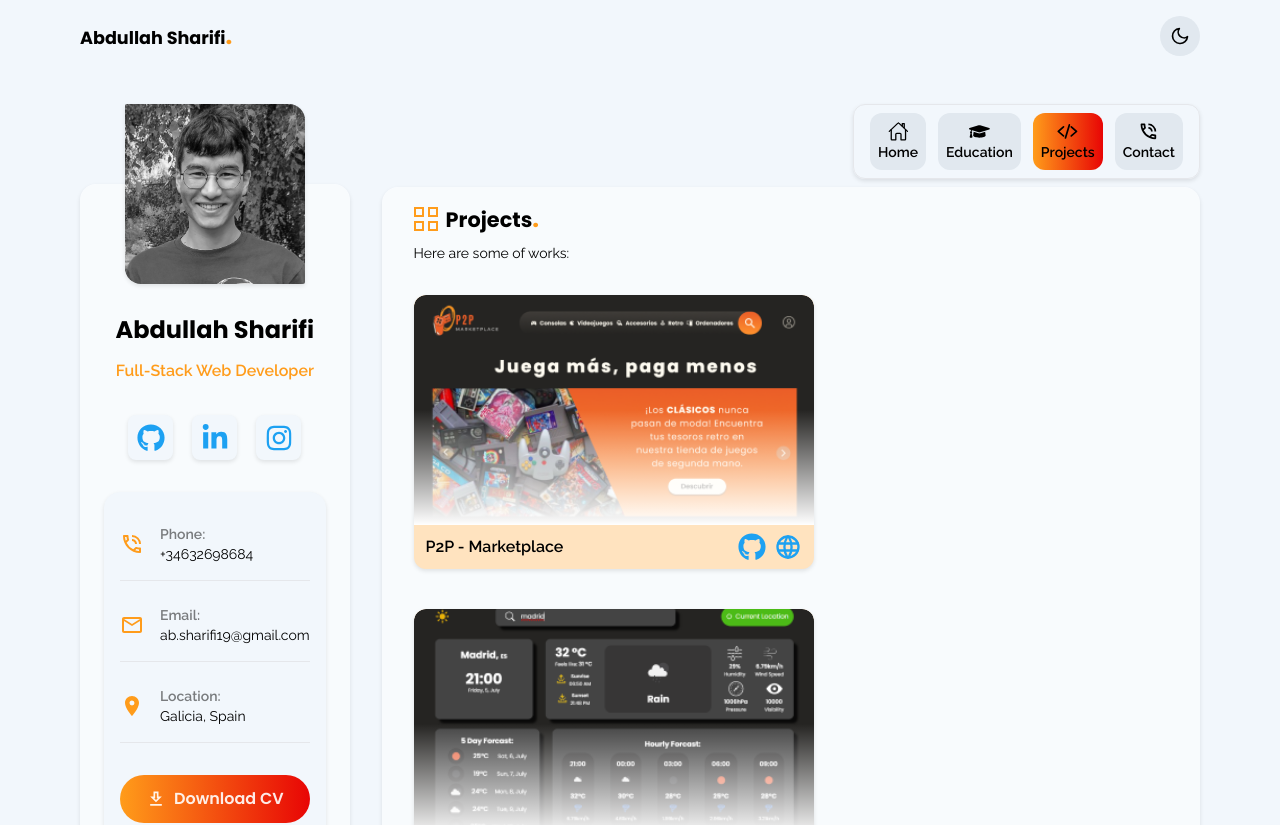
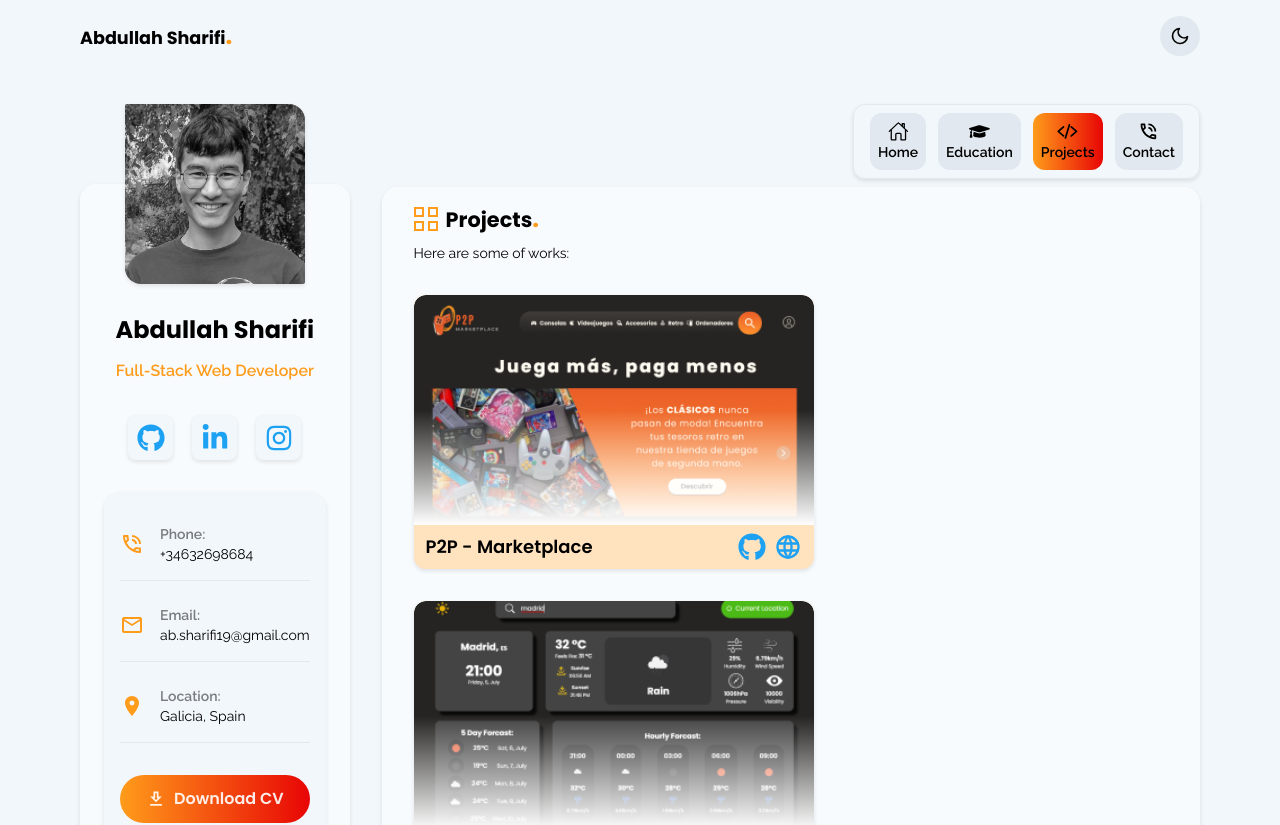
Before and after one commit to ab-sharifi21/personal-portfolio, a Next.js app: page /projects in a window 1280 px wide. Shown: the top 825 px of the page. Built offline with nearby package versions, Linux system fonts and the light colour scheme.

Commit message:
Change the font of project's name

```diff
--- a/src/components/ProjectCard.tsx
+++ b/src/components/ProjectCard.tsx
@@ -13,7 +13,7 @@ export const ProjectCard = ({ project }: ProjectCardProps) => {
   const { name, description, github, tools, imageUrl, url, bgColor } = project;
   return (
     <article
-      className={`bg-${bgColor} mb-6 rounded-xl shadow-box-shadow dark:bg-cards-bg dark:shadow-2xl`}
+      className={`bg-${bgColor} mb-4 rounded-xl shadow-box-shadow dark:bg-cards-bg dark:shadow-2xl`}
     >
       {/* <div className="group relative">
         <Image
@@ -61,7 +61,7 @@ export const ProjectCard = ({ project }: ProjectCardProps) => {
       </div>
 
       <div className="flex items-center justify-between p-2 pl-3 pr-3">
-        <h1 className="font-semibold">{project.name}</h1>
+        <h1 className={`${poppins.className} font-semibold text-lg`}>{project.name}</h1>
         <div className="flex items-center gap-2">
           <Link
             href={github}
```
